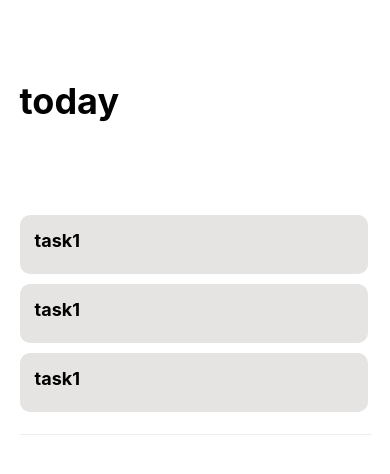
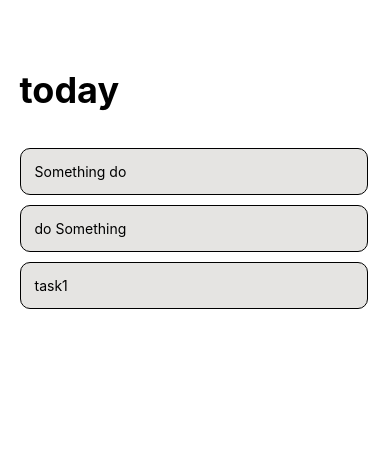
Before and after one commit to 0verread/daisy, a React Native app: screen / in a window 390 px wide. Shown: the top 474 px of the page. Built offline with nearby package versions, Linux system fonts and the light colour scheme.

Commit message:
task item container looks nice and minimal

```diff
--- a/src/components/Header.tsx
+++ b/src/components/Header.tsx
@@ -12,12 +12,11 @@ const Header = () => {
 
 const styles = StyleSheet.create({
   header: {
-    height: "24%",
     flexDirection: "row",
     justifyContent: "space-between",
     alignItems: "center",
     paddingHorizontal: "5%",
-    paddingTop: 24,
+    paddingTop: 68,
     paddingBottom: 24,
   },
   today: {
--- a/src/components/TaskItem.tsx
+++ b/src/components/TaskItem.tsx
@@ -1,5 +1,5 @@
 import React from "react";
-import { StyleSheet, Text, View } from "react-native";
+import { StyleSheet, Text, TouchableOpacity, View } from "react-native";
 
 type TaskProps = {
   _id: number,
@@ -9,9 +9,13 @@ type TaskProps = {
 
 const TaskItem = (tasks: any) => {
   return(
-    <View style={taskItemStyles.todoContainer}>
-      <Text style={taskItemStyles.todoTitle}>{tasks.item.name}</Text>
-    </View>
+		<TouchableOpacity>
+    	<View style={taskItemStyles.todoContainer}>
+
+					<Text>{tasks.item.name}</Text>
+    	</View>
+		</TouchableOpacity>
+
   )
 }
 
@@ -20,14 +24,16 @@ const taskItemStyles = StyleSheet.create({
 		flexDirection: "row",
 		justifyContent: "space-between",
 		backgroundColor: "#E5E4E2",
-		padding: 15,
+		padding: 14,
 		borderRadius: 10,
 		marginBottom: 10,
+		borderColor: "black",
+		borderWidth: 1
 	},
 	todoTitle: {
-		fontWeight: "bold",
+		fontWeight: "normal",
 		fontSize: 18,
-		marginBottom: 8,
+		// marginBottom: 8,
 	},
 })
 
--- a/src/screens/Tasks.tsx
+++ b/src/screens/Tasks.tsx
@@ -9,8 +9,8 @@ type TaskProps = {
 }
 
 const data = [
-  {_id: 1, name: "task1", active: true},
-  {_id: 2, name: "task1", active: true},
+  {_id: 1, name: "Something do", active: true},
+  {_id: 2, name: "do Something", active: true},
   {_id: 3, name: "task1", active: true}
 ]
 
@@ -30,8 +30,6 @@ const styles = StyleSheet.create({
     marginHorizontal: "5%",
     paddingVertical: 12,
     paddingRight: 3,
-    borderBottomWidth: 1,
-    borderColor: "#E9EDF2",
   },
   taskText: {
     fontSize: 16,
```
Lines whose indentation alone changed are shown as unchanged.
